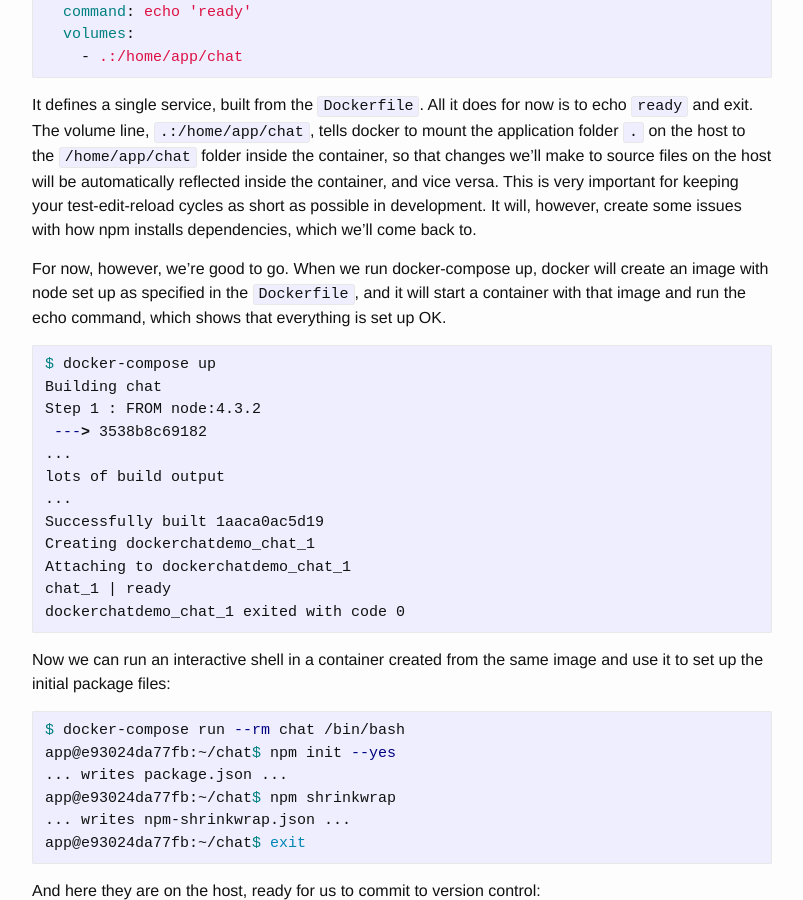
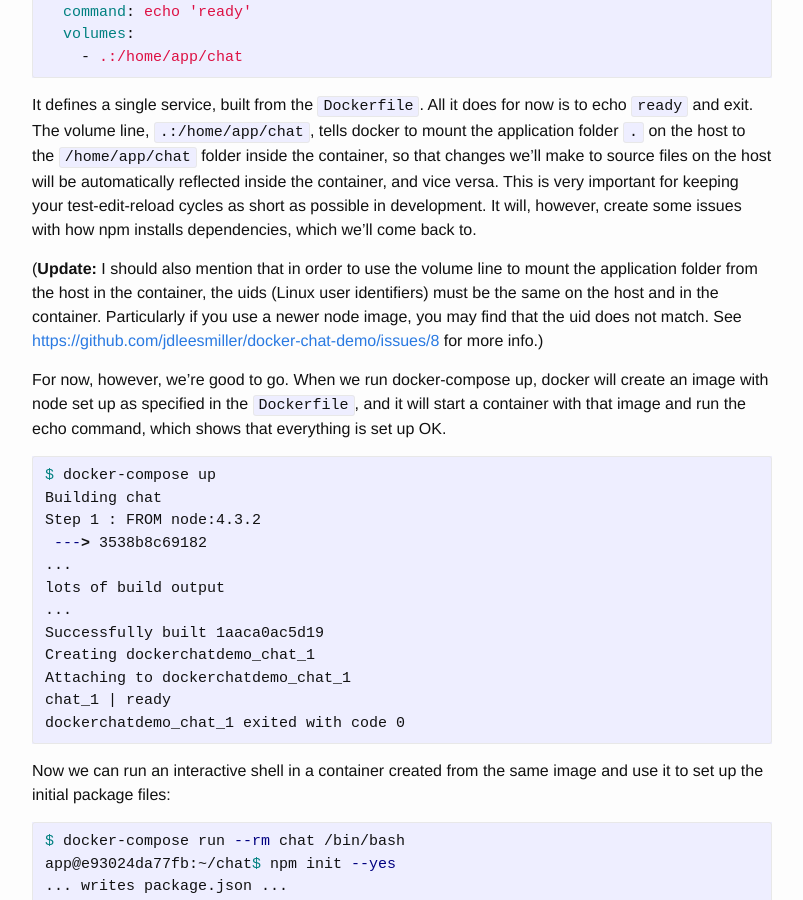
Before and after one commit to jdleesmiller/jdleesmiller.github.io, a Jekyll site: the page built from _posts/2016-03-06-lessons-building-node-app-docker.markdown, in a window 1280 px wide and 900 px high, scrolled down 1944 px. Shown: the whole window, without its empty margins (238-1041 px from the left). Built offline with Jekyll 4.4.1, drawn with Linux system fonts in a browser that asks for light colours.

Commit message:
Add note about uid mismatch issue

````diff
--- a/_posts/2016-03-06-lessons-building-node-app-docker.markdown
+++ b/_posts/2016-03-06-lessons-building-node-app-docker.markdown
@@ -69,6 +69,8 @@ chat:
 ```
 
 It defines a single service, built from the `Dockerfile`. All it does for now is to echo `ready` and exit. The volume line, `.:/home/app/chat`, tells docker to mount the application folder `.` on the host to the `/home/app/chat` folder inside the container, so that changes we'll make to source files on the host will be automatically reflected inside the container, and vice versa. This is very important for keeping your test-edit-reload cycles as short as possible in development. It will, however, create some issues with how npm installs dependencies, which we'll come back to.
+
+(**Update:** I should also mention that in order to use the volume line to mount the application folder from the host in the container, the uids (Linux user identifiers) must be the same on the host and in the container. Particularly if you use a newer node image, you may find that the uid does not match. See [https://github.com/jdleesmiller/docker-chat-demo/issues/8](this issue) for more info.)
 
 For now, however, we’re good to go. When we run docker-compose up, docker will create an image with node set up as specified in the `Dockerfile`, and it will start a container with that image and run the echo command, which shows that everything is set up OK.
 
````
